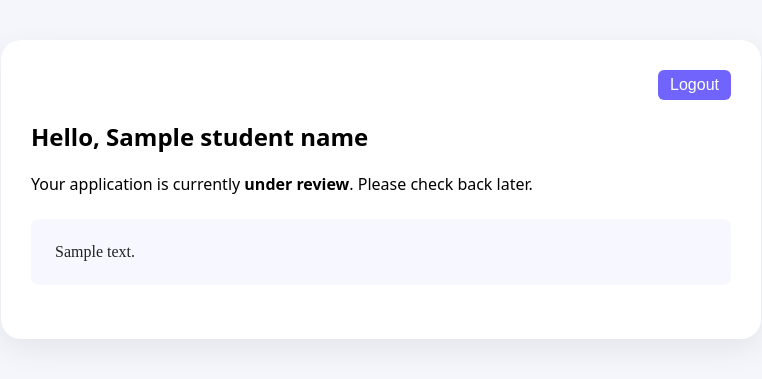
After one commit to Ella1010/Nonprofit-Web-Portal, a Flask app: template templates/view_status.html in a window 1280 px wide. The commit adds this page. Shown: the top 379 px of the page, without its empty margins (259-1021 px from the left). Run offline with Flask 3, Linux system fonts and the light colour scheme; the template is opened without the code that fills it: most values are stand-ins (such as "Sample title", 1, 10 or a date in 2020); parts of the project's set-up code (start-up, migrations or seed data) failed here and were passed over; some libraries are stand-ins or nearby versions.

Commit message:
View status functionality

```diff
--- a/app.py
+++ b/app.py
@@ -457,7 +457,7 @@ def download_user_pdf(app_id):
                      download_name='PEAR_Submitted_Application.pdf')
 
 
-def generate_pdf(app, activities=[], grade_report_link=None, upload_link=None):
+def generate_pdf(app, activities=[], grade_report_link=No, upload_link=None):
     rendered = render_template("submitted_pdf.html", app=app, activities=activities, grade_report_link= grade_report_link, upload_link=upload_link)
     pdf_io = BytesIO()
     pisa_status = pisa.CreatePDF(rendered, dest=pdf_io)
@@ -894,7 +894,91 @@ def serve_uploaded_file(filename):
         return "Unauthorized", 403
     return send_from_directory(UPLOAD_DIR, filename)
 
+@app.route('/view_status/<int:application_id>')
+@login_required
+def view_status(application_id):
+    conn = get_connection()
+    cursor = conn.cursor(cursor_factory=RealDictCursor)
 
+    # Only show the application if it belongs to the logged-in user
+    cursor.execute("SELECT student_name, review_status FROM applications WHERE id = %s AND user_id = %s", (application_id, session["user_id"]))
+    result = cursor.fetchone()
+
+    if not result:
+        conn.close()
+        return "Applicant not found", 404
+
+    student_name = result["student_name"]
+    review_status = result["review_status"]
+
+    # Get the matching letter from letters table
+    cursor.execute("SELECT content FROM letters WHERE status = %s", (review_status,))
+    letter = cursor.fetchone()
+    conn.close()
+
+    if not letter:
+        return f"No letter found for status '{review_status}'", 404
+
+    letter_content = letter["content"].replace("{{ student_name }}", student_name)
+
+    return render_template(
+        'view_status.html',
+        student_name=student_name,
+        letter_content=letter_content,
+        applicant_id=application_id,
+        review_status=review_status
+    )
+
+
+
+
+# --- Dynamic Letter Download ---
+@app.route('/download_letter/<int:application_id>')
+@login_required
+def download_letter(application_id):
+    conn = get_connection()
+    cursor = conn.cursor(cursor_factory=RealDictCursor)
+
+    # Fetch student name and review status for this application
+    cursor.execute("SELECT student_name, review_status FROM applications WHERE id = %s AND user_id = %s", (application_id, session["user_id"]))
+    result = cursor.fetchone()
+
+    if not result:
+        conn.close()
+        return "Applicant not found", 404
+
+    student_name = result["student_name"]
+    review_status = result["review_status"]
+
+    # Fetch letter template/content for this review status
+    cursor.execute("SELECT content FROM letters WHERE status = %s", (review_status,))
+    letter = cursor.fetchone()
+    conn.close()
+
+    if not letter:
+        return f"No letter found for status '{review_status}'", 404
+
+    # Replace placeholder in letter content
+    content = letter["content"].replace("{{ student_name }}", student_name)
+
+    # Option 1: Use a template (recommended for formatting)
+    html = render_template("letter_pdf_template.html", content=content, student_name=student_name, review_status=review_status)
+    html = content
+
+    # Convert HTML to PDF
+    pdf = BytesIO()
+    pisa_status = pisa.CreatePDF(html, dest=pdf)
+    if pisa_status.err:
+        return "PDF generation error", 500
+
+    pdf.seek(0)
+    filename = f"{review_status.lower()}_letter_{student_name.replace(' ', '_')}.pdf"
+    return send_file(
+        pdf,
+        mimetype='application/pdf',
+        as_attachment=True,
+        download_name=filename
+    )
 
 
 if __name__ == "__main__":
--- a/templates/dashboard.html
+++ b/templates/dashboard.html
@@ -137,6 +137,8 @@
 
     <div class="dashboard-actions">
       {% if application.status == 'submitted' %}
+      <a href="{{ url_for('view_status', application_id=application.id) }}" class="view-btn"> View Status </a>
+
 <a href="{{ url_for('download_user_pdf', app_id=application.id) }}" class="view-btn">📄 View Submitted Application</a>
       {% else %}
         <a href="{{ url_for('index') }}" class="resume-btn">▶️ Resume Application</a>
--- /dev/null
+++ b/templates/view_status.html
@@ -0,0 +1,97 @@
+<!DOCTYPE html>
+<html>
+<head>
+    <title>Your Application Status</title>
+    <link rel="stylesheet" href="/static/styles.css" />
+    <style>
+        body {
+            font-family: system-ui, sans-serif;
+            background: #f4f6fb;
+            margin: 0;
+            padding: 40px;
+        }
+        .dashboard-header h2 {
+            margin: 0 0 10px;
+            color: #003366;
+        }
+
+        .fireworks {
+            width: 100%;
+            max-height: 300px;
+            margin-bottom: 20px;
+            transition: opacity 1s;
+        }
+        .dashboard-header {
+            margin-bottom: 20px;
+        }
+        .logout-btn {
+            padding: 6px 12px;
+            background: #7064fc;
+            color: white;
+            border: none;
+            border-radius: 6px;
+            font-weight: 500;
+            cursor: pointer;
+        }
+        .container {
+            max-width: 700px;
+            margin: auto;
+            background: white;
+            border-radius: 20px;
+            padding: 30px;
+            box-shadow: 0 10px 30px rgba(0,0,0,0.07);
+        }
+        .letter-content {
+            background: #f7f7ff;
+            border-radius: 8px;
+            padding: 24px;
+            margin: 24px 0;
+            font-family: 'Times New Roman', Times, serif;
+            font-size: 1.0em;
+            color: #222;
+        }
+    </style>
+</head>
+<body>
+    <div class="container">
+        <div style="text-align: right; margin-bottom: 20px;">
+            <form action="/logout_user" method="GET" style="display: inline;">
+                <button type="submit" class="logout-btn">Logout</button>
+            </form>
+        </div>
+
+
+        {% if review_status == 'Accepted' %}
+            <img id="confettiGif" src="{{ url_for('static', filename='confetti.gif') }}" class="fireworks" alt="Celebration">
+            <h2>🎉 Congratulations, {{ student_name }}! 🎉</h2>
+            <p>You have been <strong>accepted</strong> into the Program for Excellence in African Research 2025 cohort.</p>
+            <a href="{{ url_for('download_letter', application_id=applicant_id) }}" class="btn btn-success">Download Letter</a>
+        {% elif review_status == 'Rejected' %}
+            <h2>Thank You, {{ student_name }}</h2>
+            <p>We appreciate the time and dedication you put into your application. Due to an overwhelming number of applications, we are unable to offer you a spot in the program this year.</p>
+        {% elif review_status == 'Waitlisted' %}
+            <h2>Thank You, {{ student_name }}</h2>
+            <p>We appreciate the time and dedication you put into your application. Due to an overwhelming number of applications, we are unable to offer you a spot in the program at this time. However, as a qualified candidate, we would love to offer you a spot on the waitlist.</p>
+        {% else %}
+            <h2>Hello, {{ student_name }}</h2>
+            <p>Your application is currently <strong>under review</strong>. Please check back later.</p>
+        {% endif %}
+
+        {% if letter_content %}
+            <div class="letter-content">
+                {{ letter_content | safe }}
+            </div>
+        {% endif %}
+    </div>
+
+    <script>
+      // Fade out the confetti GIF after 5 seconds
+      setTimeout(function() {
+        var gif = document.getElementById('confettiGif');
+        if (gif) {
+          gif.style.opacity = 0;
+        }
+      }, 5000);
+    </script>
+</body>
+</html>
```
Also changed, not shown: schema.sql (+11 -0 lines), static/confetti.gif (added), templates/multistep_form.html (line endings or trailing spaces), 1 other file.
